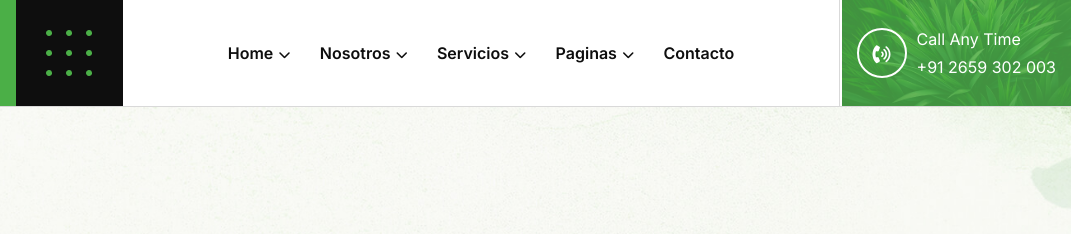
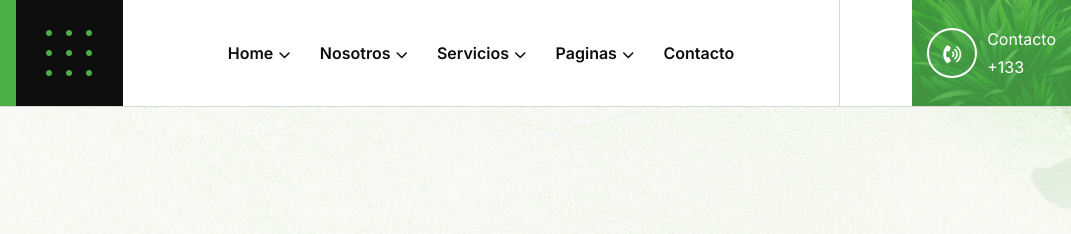
Before and after one commit to alexdevzen/leon, a plain HTML site: page index.html in a window 1280 px wide. Shown: the top 234 px of the page, 209-1280 px from the left. Drawn offline with Linux system fonts and the light colour scheme; animation ran at ten frames a second.

Commit message:
contact number

```diff
--- a/index.html
+++ b/index.html
@@ -115,8 +115,8 @@
                         <li class="menu_info bg-image ms-0" data-background="assets/images/header/header-info-bg.png">
                             <i class="fa-solid call_ico fa-phone-volume"></i>
                             <div class="call_info">
-                                <span>Call Any Time</span>
-                                <a class="d-block p-0" href="tel:+912659302003">+91 2659 302 003</a>
+                                <span>Contacto</span>
+                                <a class="d-block p-0" href="tel:+912659302003">+133</a>
                             </div>
                         </li>
                     </ul>
```
